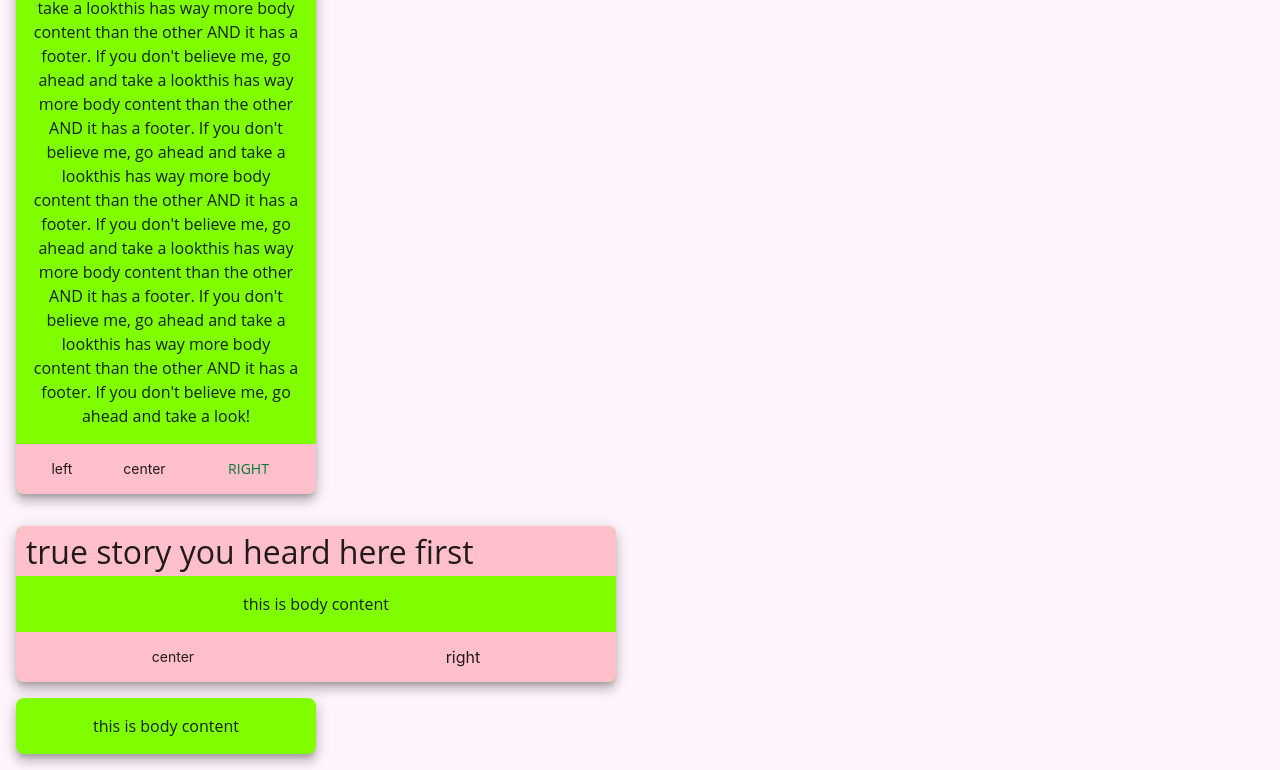
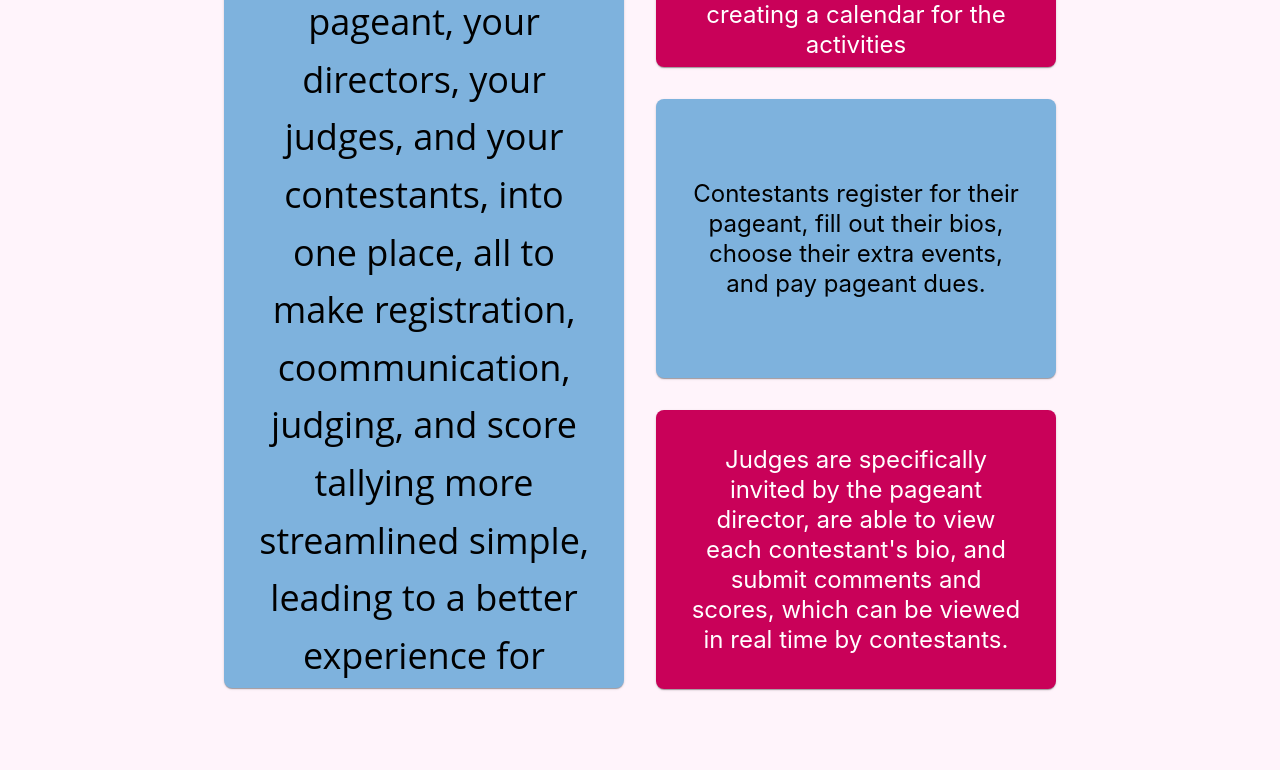
Before and after one commit to seanianking/pageantree, a React (Create React App) app in the folder client/: page / in a window 1280 px wide. Shown: the part 1103-1873 px from the top of the page. Built offline with nearby package versions, Linux system fonts and the light colour scheme.

Commit message:
edited card details, added infobanner content, theme changes to expand header and body options

```diff
--- /dev/null
+++ b/client/src/components/InfoBanner.js
@@ -0,0 +1,58 @@
+import React from 'react'
+import { Grid } from '@mui/material'
+import SimpleCard from './SimpleCard'
+import styled from 'styled-components'
+import { useTheme } from "@mui/material"
+
+const InfoBanner = () => {
+    const theme = useTheme();
+    return (
+        <StyledGridParent>
+            <Grid container>
+                <Grid>
+                    <Grid>
+                        <SimpleCard
+                            bodyContent={"Pageantree is designed to unite all branches of your pageant, your directors, your judges, and your contestants, into one place, all to make registration, coommunication, judging, and score tallying more streamlined simple, leading to a better experience for everyone."}
+                            height="900px"
+                            variant='h6'
+                        />
+                    </Grid>
+
+                </Grid>
+                <Grid>
+                    <Grid>
+                        <SimpleCard
+                            bodyContent={"Directors create the pageant, adding each of the events, outlining the judging criteria for each, listing the information they want to gather from contestants, and creating a calendar for the activities"}
+                            height="279px"
+                            backgroundColor={theme.palette.secondary.main}
+                            variant='largeBody'
+                            textColor={"#ffffff"}
+                        />
+                    </Grid>
+                    <Grid>
+                        <SimpleCard
+                            bodyContent={"Contestants register for their pageant, fill out their bios, choose their extra events, and pay pageant dues."}
+                            height="279px"
+                            variant='largeBody'
+                        />
+                    </Grid>
+                    <Grid>
+                        <SimpleCard
+                            bodyContent={"Judges are specifically invited by the pageant director, are able to view each contestant's bio, and submit comments and scores, which can be viewed in real time by contestants."}
+                            height="279px"
+                            backgroundColor={theme.palette.secondary.main}
+                            variant='largeBody'
+                            textColor={"#ffffff"}
+                        />
+                    </Grid>
+                </Grid>
+            </Grid>
+        </StyledGridParent>
+    )
+}
+
+export default InfoBanner
+
+const StyledGridParent = styled(Grid)`
+margin: 32px 0;
+`
--- a/client/src/components/SimpleCard.js
+++ b/client/src/components/SimpleCard.js
@@ -1,8 +1,6 @@
 import React from 'react'
 import { Card, Typography } from '@mui/material'
 import styled from 'styled-components'
-
-
 
 const SimpleCard = ({
     headerText,
@@ -12,30 +10,30 @@ const SimpleCard = ({
     footerCenter,
     footerRight,
     height = "fit-content",
-    width = "300px"
+    width = "400px",
+    backgroundColor = "#7EB2DD",
+    raised,
+    variant = "body",
+    textColor = "#000000"
 }) => {
-
     const checkFooter = (footerLeft, footerCenter, footerRight) => {
         if (footerLeft || footerCenter || footerRight) {
-            console.log("true")
             return true
         } else {
-            console.log("false")
             return false
         }
     }
     const checkHeader = (headerText, headerRight) => {
         if (headerText || headerRight) {
-            console.log("true")
             return true
         } else {
-            console.log("false")
             return false
         }
     }
+
     return (
 
-        <StyledCard raised sx={{ height: { height }, width: { width }, backgroundColor: "chartreuse" }}>
+        <StyledCard raised={raised} sx={{ height: { height }, width: { width }, backgroundColor: { backgroundColor } }}>
             {checkHeader(headerText, headerRight) &&
                 < StyledHeader >
                     <Typography variant='h6'>{headerText}</Typography>
@@ -46,16 +44,14 @@ const SimpleCard = ({
             }
             {bodyContent &&
                 <StyledBody>
-                    <Typography variant='body'>
-                        <Typography>{bodyContent}</Typography>
-                    </Typography>
+                    <Typography color={textColor} variant={variant}>{bodyContent}</Typography>
                 </StyledBody>
             }
 
             {checkFooter(footerLeft, footerCenter, footerRight) &&
                 <StyledFooter>
                     {footerLeft &&
-                        <Typography variant='body'>{footerLeft}</Typography>
+                        <Typography variant="body">{footerLeft}</Typography>
                     }
                     {footerCenter &&
                         <Typography variant='body'>{footerCenter}</Typography>
@@ -82,11 +78,12 @@ padding: 10px;
 align-items: center;
 `
 const StyledCard = styled(Card)`
-margin:16px;
+margin:32px 16px;
 display: flex;
 flex-direction: column;
 align-items: center;
 justify-content: space-between;
+padding:16px;
 `
 
 const StyledBody = styled.div`
--- a/client/src/layouts/PageLayout.js
+++ b/client/src/layouts/PageLayout.js
@@ -15,4 +15,5 @@ const StyledLayout = styled.div`
 display:flex;
 flex-wrap:wrap;
 justify-content:center;
+align-items:center;
 `
--- a/client/src/pages/Home.js
+++ b/client/src/pages/Home.js
@@ -1,44 +1,14 @@
 import React from "react";
 import HomeBanner from "../components/HomeBanner";
-import SimpleCard from "../components/SimpleCard";
 import PageLayout from "../layouts/PageLayout";
-import { Button } from "@mui/material";
-import Grid from "@mui/material/Unstable_Grid2"; // Grid version 2
+import InfoBanner from "../components/InfoBanner";
 
 const Home = () => {
   return (
     <>
       <PageLayout>
         <HomeBanner />
-        <Grid container>
-          <Grid>
-            <SimpleCard
-              bodyContent={
-                "this has way more body content than the other AND it has a footer. If you don't believe me, go ahead and take a lookthis has way more body content than the other AND it has a footer. If you don't believe me, go ahead and take a lookthis has way more body content than the other AND it has a footer. If you don't believe me, go ahead and take a lookthis has way more body content than the other AND it has a footer. If you don't believe me, go ahead and take a lookthis has way more body content than the other AND it has a footer. If you don't believe me, go ahead and take a lookthis has way more body content than the other AND it has a footer. If you don't believe me, go ahead and take a lookthis has way more body content than the other AND it has a footer. If you don't believe me, go ahead and take a lookthis has way more body content than the other AND it has a footer. If you don't believe me, go ahead and take a look!"
-              }
-              footerCenter={"center"}
-              footerLeft={"left"}
-              footerRight={<Button>right</Button>}
-            />
-          </Grid>
-          <Grid>
-            <SimpleCard
-              bodyContent={"this is body content"}
-              headerRight={"icon || tooltip || nothing"}
-            />
-          </Grid>
-          <Grid>
-            <SimpleCard
-              bodyContent={"this is body content"}
-              headerText={"true story you heard here first"}
-              footerCenter={"center"}
-              footerRight={"right"}
-              width="600px"
-            />
-
-            <SimpleCard bodyContent={"this is body content"} />
-          </Grid>
-        </Grid>
+        <InfoBanner />
       </PageLayout>
     </>
   );
--- a/client/src/theme.js
+++ b/client/src/theme.js
@@ -26,24 +26,38 @@ const theme = createTheme({
     fontFamily: 'Open Sans',
     h1: {
       fontSize: "72px",
+      fontWeight: "500"
     },
     h2: {
       fontSize: "64px",
+      fontWeight: "500"
     },
     h3: {
       fontSize: "56px",
+      fontWeight: "500"
     },
     h4: {
       fontSize: "48px",
+      fontWeight: "500"
     },
     h5: {
       fontSize: "40px",
+      fontWeight: "500"
     },
     h6: {
+      fontSize: "36px",
+      fontWeight: "500"
+    },
+    h7: {
       fontSize: "32px",
+      fontWeight: "500"
+    },
+    largeBody: {
+      fontSize: "24px",
+      lineHeight: "125%"
     },
     body: {
-      fontSize: "14px"
+      fontSize: "16px"
     },
     subtitle1: {
       fontFamily: 'Lato',
```
